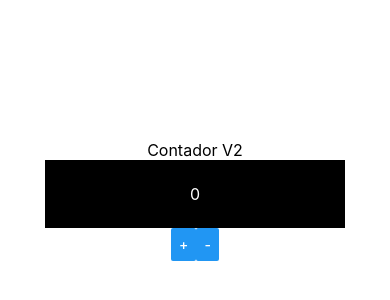
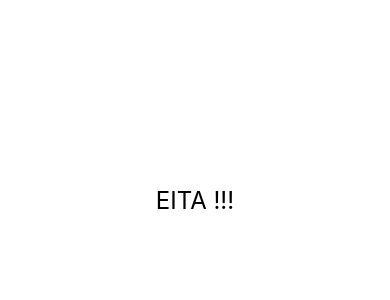
Before and after one commit to CesarAugusto-ls/Curso-ReactNative, a React Native app in the folder exercicios/: screen / in a window 390 px wide. Shown: the part 222-522 px from the top of the page. Built offline with nearby package versions, Linux system fonts and the light colour scheme.

Commit message:
diferenciar plataforma

```diff
--- a/exercicios/src/App.js
+++ b/exercicios/src/App.js
@@ -10,15 +10,17 @@ import { SafeAreaView, StyleSheet } from 'react-native'
 // import Contator from './components/Contador'
 // import PaiDireta from './components/direta/Pai'
 // import PaiIndireta from './components/indireta/Pai'
-import ContadorV2 from './components/contador/ContadorV2'
+// import ContadorV2 from './components/contador/ContadorV2'
+import DiferenciarPlataforma from './components/DiferenciarPlataforma'
 
 export default function App() {
 
     return (
         <SafeAreaView style={style.App}>
+            <DiferenciarPlataforma />
+            {/*
             <ContadorV2 />
-
-            {/* <PaiIndireta />
+            <PaiIndireta />
             <PaiDireta />
             <Contator inicial={10} />
             <Botao />
@@ -31,7 +33,8 @@ export default function App() {
             <Primeiro />
             <CompOficial />
             <Comp1 />
-            <Comp2 /> */}
+            <Comp2 />
+            */}
         </SafeAreaView>
     )
 }
--- /dev/null
+++ b/exercicios/src/components/DiferenciarPlataforma.js
@@ -0,0 +1,17 @@
+import React from 'react';
+import { Text, Platform } from 'react-native';
+
+import Estilo from './estilo'
+
+const DiferenciarPlataforma = () => {
+    if (Platform.OS === 'android') {
+        return <Text style={Estilo.txtLarge}>Android</Text>
+    } else if (Platform.OS === 'ios') {
+        return <Text style={Estilo.txtLarge}>IOS</Text>
+    } else {
+        return <Text style={Estilo.txtLarge}>EITA !!!</Text>
+
+    }
+}
+
+export default DiferenciarPlataforma;
```
